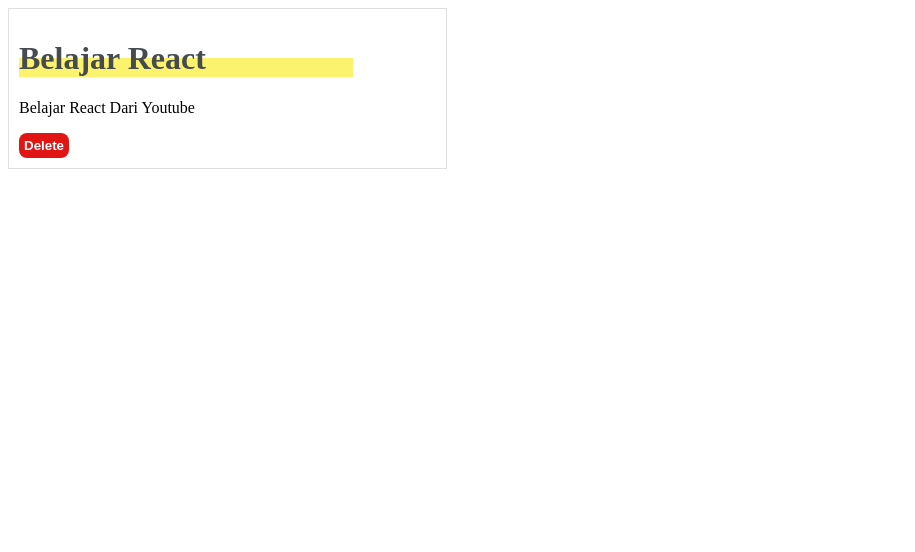
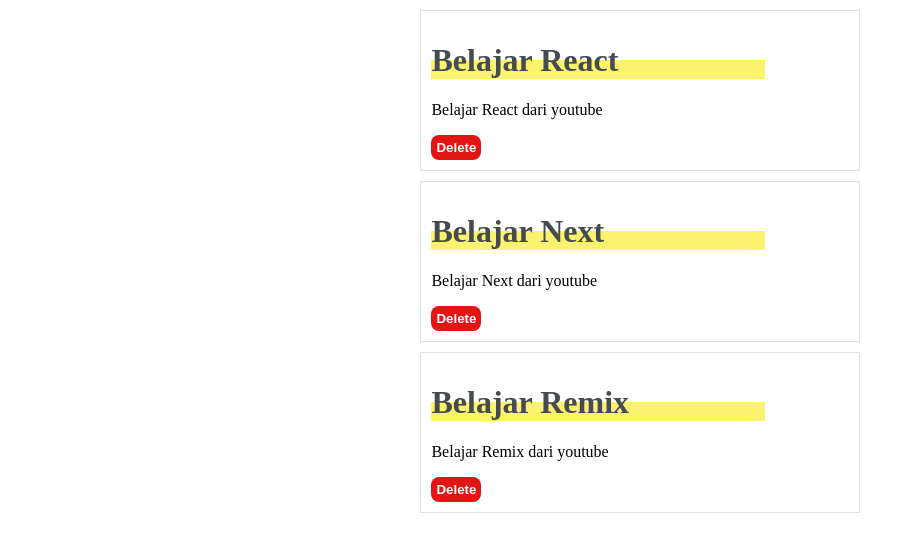
Before and after one commit to HenSetiawan/react-todo-firebase, a React (Create React App) app: page / in a window 1280 px wide. Shown: the top 552 px of the page, without its empty margins (0-915 px from the left). Built offline with nearby package versions, Linux system fonts and the light colour scheme.

Commit message:
learn props, add props on task component

```diff
--- a/src/App.js
+++ b/src/App.js
@@ -3,7 +3,9 @@
 function App() {
   return (
     <div className="App">
-      <Task />
+      <Task title="Belajar React" description="Belajar React dari youtube" />
+      <Task title="Belajar Next"  description="Belajar Next dari youtube" />
+      <Task title="Belajar Remix" description="Belajar Remix dari youtube"/>
     </div>
   );
 }
--- a/src/components/Task.jsx
+++ b/src/components/Task.jsx
@@ -1,10 +1,10 @@
 import "../css/task.css";
-const Task = () => {
+const Task = (props) => {
   return (
     <div>
       <div className="card">
-        <h1 className="title">Belajar React</h1>
-        <p>Belajar React Dari Youtube</p>
+        <h1 className="title">{props.title}</h1>
+        <p>{props.description}</p>
         <button className="btn">Delete</button>
       </div>
     </div>
--- a/src/css/task.css
+++ b/src/css/task.css
@@ -2,6 +2,7 @@
   border: 1px solid rgba(0, 0, 0, 0.125);
   padding: 10px;
   width: 33%;
+  margin: 10px auto;
 }
 
 .title {
```
